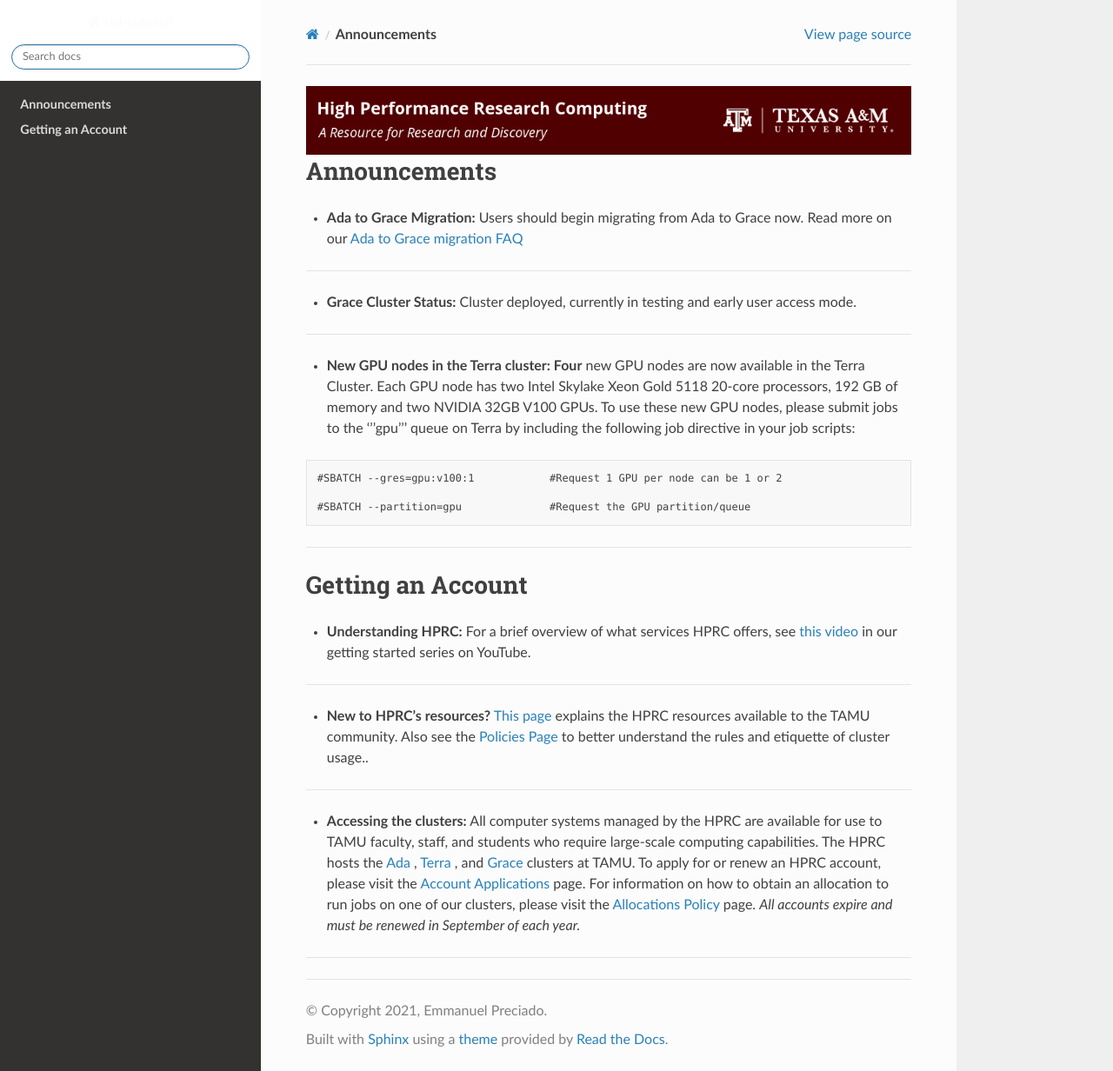
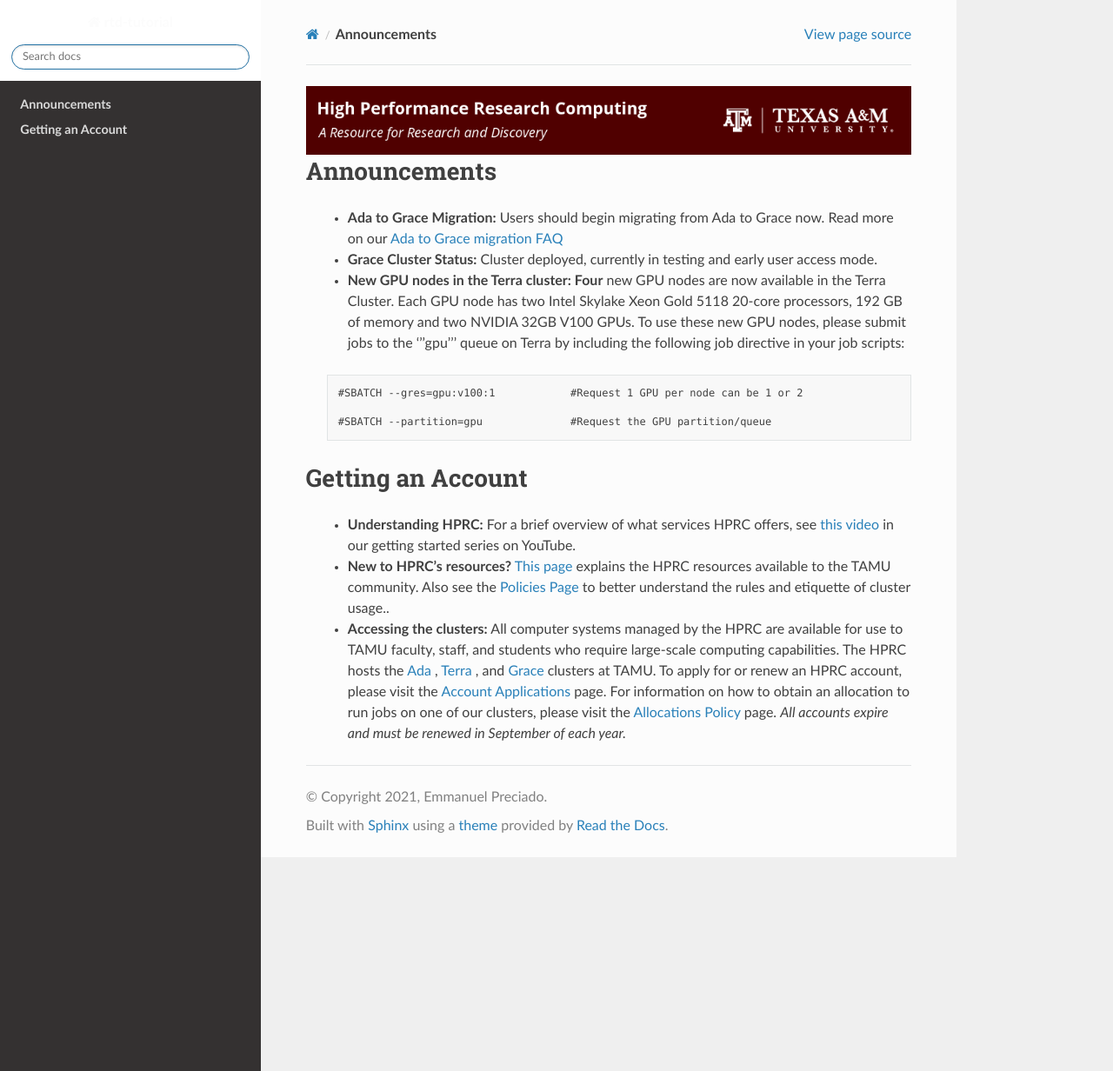
Before and after one commit to EmmanuelDej/rtd-tutorial, a Sphinx documentation site: the page built from docs/index.rst, in a window 1280 px wide and 1232 px high. Shown: the whole window at 87% size. Built offline with Sphinx 7.4.7 and the Read the Docs theme 2.0.0, drawn with Linux system fonts in a browser that asks for light colours.

Commit message:
Update index.rst

```diff
--- a/docs/index.rst
+++ b/docs/index.rst
@@ -13,30 +13,24 @@
 **Announcements**
 ================
 
-* **Ada to Grace Migration:** Users should begin migrating from Ada to Grace now. Read more on our `Ada to Grace migration FAQ <https://hprc.tamu.edu/wiki/HPRC:AdaGraceFAQ>`_
-----------------
+   * **Ada to Grace Migration:** Users should begin migrating from Ada to Grace now. Read more on our `Ada to Grace migration FAQ <https://hprc.tamu.edu/wiki/HPRC:AdaGraceFAQ>`_
 
-* **Grace Cluster Status:** Cluster deployed, currently in testing and early user access mode.
-----------------
+   * **Grace Cluster Status:** Cluster deployed, currently in testing and early user access mode.
 
-* **New GPU nodes in the Terra cluster: Four** new GPU nodes are now available in the Terra Cluster.  Each GPU node has two Intel Skylake Xeon Gold 5118 20-core processors, 192 GB of memory and two NVIDIA 32GB V100 GPUs. To use these new GPU nodes, please submit jobs to the '''gpu''' queue on Terra by including the following job directive in your job scripts:
+   * **New GPU nodes in the Terra cluster: Four** new GPU nodes are now available in the Terra Cluster.  Each GPU node has two Intel Skylake Xeon Gold 5118 20-core processors, 192 GB of memory and two NVIDIA 32GB V100 GPUs. To use these new GPU nodes, please submit jobs to the '''gpu''' queue on Terra by including the following job directive in your job scripts:
 
-.. code-block:: php
+   .. code-block:: php
 
 
-   #SBATCH --gres=gpu:v100:1            #Request 1 GPU per node can be 1 or 2
+      #SBATCH --gres=gpu:v100:1            #Request 1 GPU per node can be 1 or 2
 
-   #SBATCH --partition=gpu              #Request the GPU partition/queue
-----------------
+      #SBATCH --partition=gpu              #Request the GPU partition/queue
 
 **Getting an Account**
 ================
 
-* **Understanding HPRC:** For a brief overview of what services HPRC offers, see `this video <https://www.youtube.com/watch?v=rfqtDigwgMg&list=PLHR4HLly3i4YrkNWcUE77t8i-AkwN5AN8>`_ in our getting started series on YouTube.
-----------------
+   * **Understanding HPRC:** For a brief overview of what services HPRC offers, see `this video <https://www.youtube.com/watch?v=rfqtDigwgMg&list=PLHR4HLly3i4YrkNWcUE77t8i-AkwN5AN8>`_ in our getting started series on YouTube.
 
-* **New to HPRC's resources?** `This page <https://hprc.tamu.edu/resources/>`_ explains the HPRC resources available to the TAMU community. Also see the `Policies Page <https://hprc.tamu.edu/policies/>`_ to better understand the rules and etiquette of cluster usage..
-----------------
+   * **New to HPRC's resources?** `This page <https://hprc.tamu.edu/resources/>`_ explains the HPRC resources available to the TAMU community. Also see the `Policies Page <https://hprc.tamu.edu/policies/>`_ to better understand the rules and etiquette of cluster usage..
 
-* **Accessing the clusters:** All computer systems managed by the HPRC are available for use to TAMU faculty, staff, and students who require large-scale computing capabilities. The HPRC hosts the `Ada <https://hprc.tamu.edu/wiki/Ada>`_ , `Terra <https://hprc.tamu.edu/wiki/Terra>`_ , and `Grace <https://hprc.tamu.edu/wiki/Grace:Intro>`_  clusters at TAMU. To apply for or renew an HPRC account, please visit the `Account Applications <https://hprc.tamu.edu/apply/>`_  page. For information on how to obtain an allocation to run jobs on one of our clusters, please visit the `Allocations Policy <https://hprc.tamu.edu/policies/allocations.html>`_  page. *All accounts expire and must be renewed in September of each year.*
-----------------
+   * **Accessing the clusters:** All computer systems managed by the HPRC are available for use to TAMU faculty, staff, and students who require large-scale computing capabilities. The HPRC hosts the `Ada <https://hprc.tamu.edu/wiki/Ada>`_ , `Terra <https://hprc.tamu.edu/wiki/Terra>`_ , and `Grace <https://hprc.tamu.edu/wiki/Grace:Intro>`_  clusters at TAMU. To apply for or renew an HPRC account, please visit the `Account Applications <https://hprc.tamu.edu/apply/>`_  page. For information on how to obtain an allocation to run jobs on one of our clusters, please visit the `Allocations Policy <https://hprc.tamu.edu/policies/allocations.html>`_  page. *All accounts expire and must be renewed in September of each year.*
```
